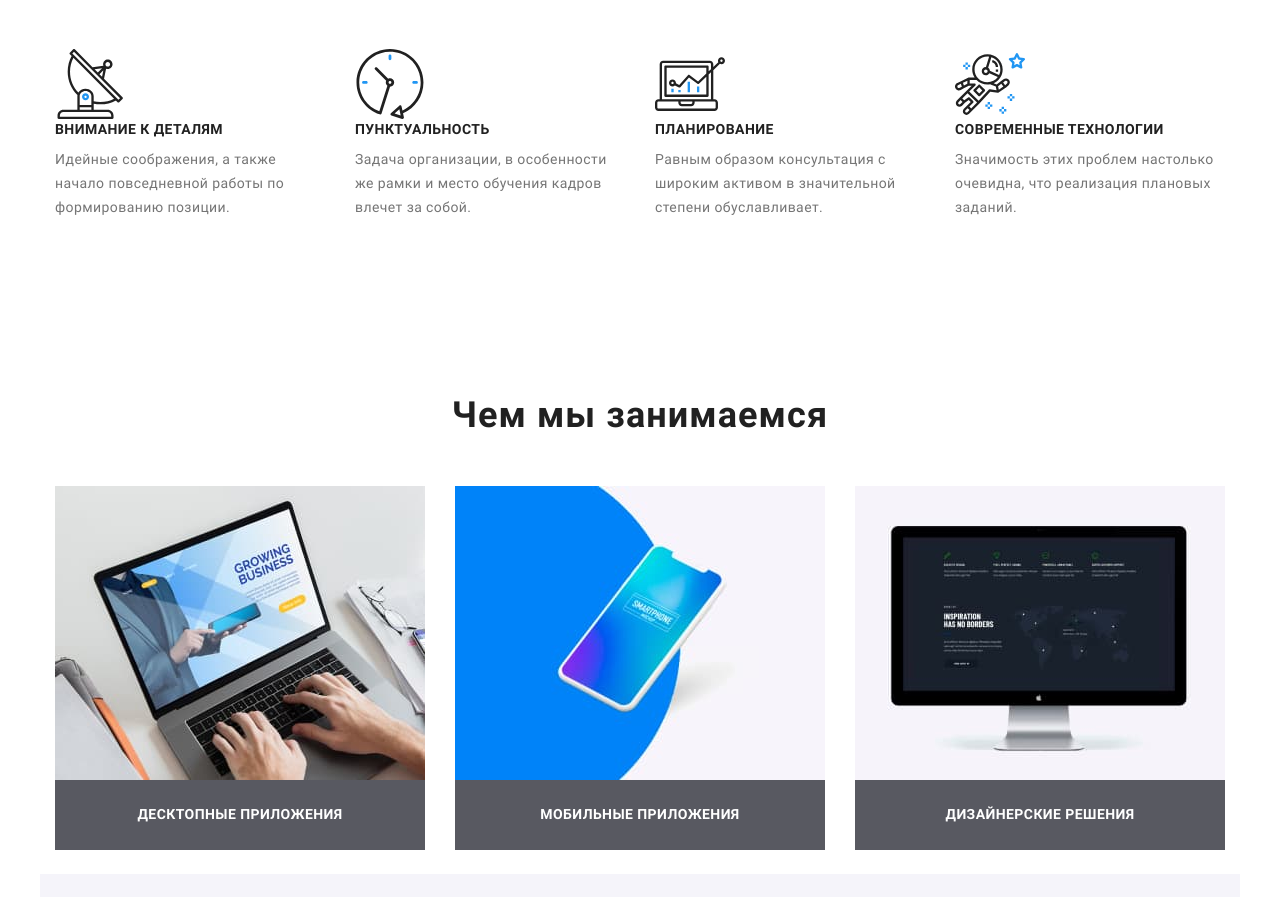
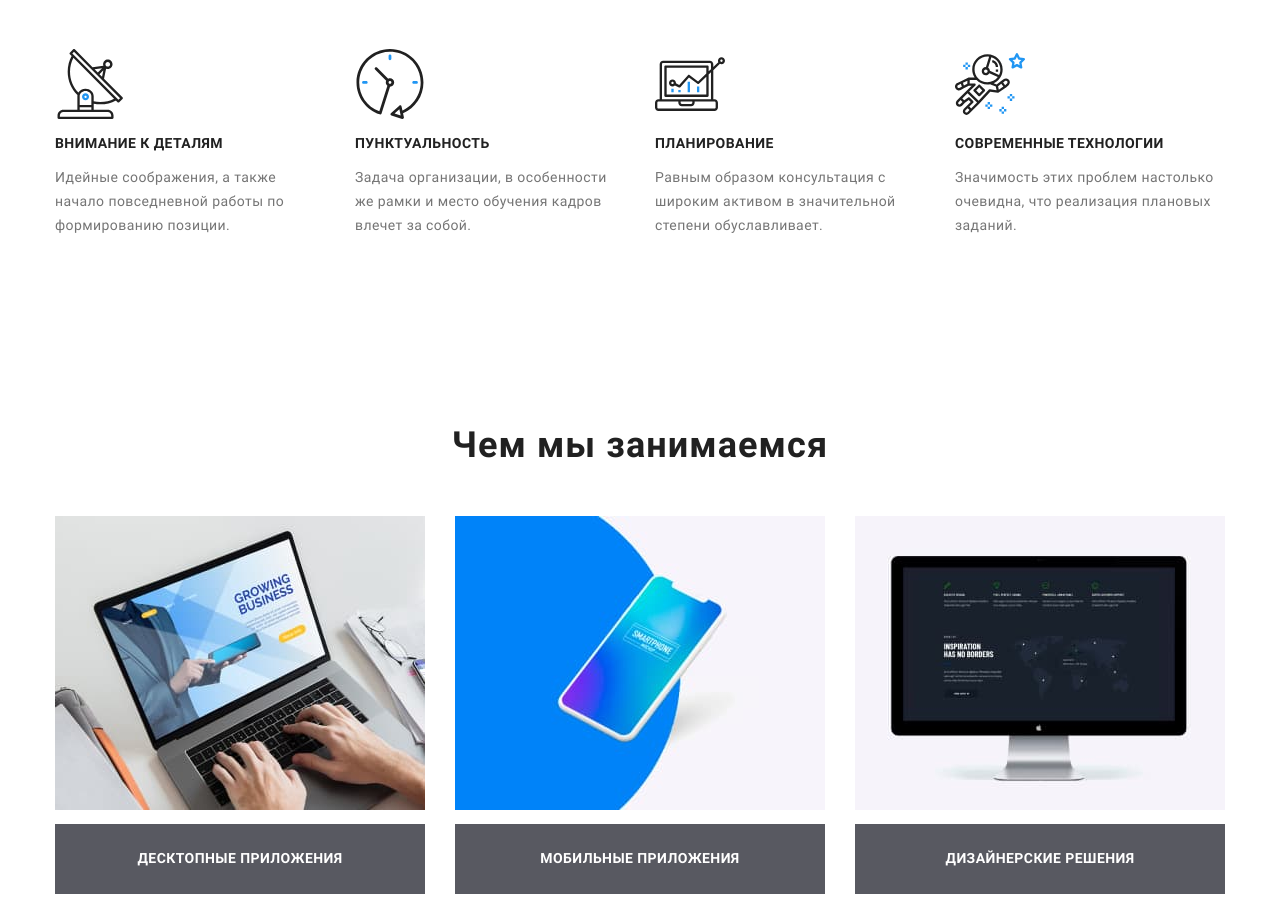
Before and after one commit to maksymkushnirov/goit-24-markup-hw-06, a plain HTML site: page index.html in a window 1280 px wide. Shown: the part 820-1717 px from the top of the page. Drawn offline with Linux system fonts and the light colour scheme.

Commit message:
Update style.css

```diff
--- a/css/style.css
+++ b/css/style.css
@@ -67,23 +67,14 @@
 html {
     box-sizing: border-box;}
 *,
-*::before,
-*::after {
-    box-sizing: inherit;
-    margin: 0;
-    padding: 0;}
+*:before,
+*:after {
+    box-sizing: inherit;}
 body {
     font-family: var(--main-font);
     font-size: 14px;
     background-color: var(--background-color-main);
     color: var(--text-color-dark);}
-    h2, h3 {
-        font-weight: 700;
-    }
-    h1, h2, h3, h4, p {
-        margin-bottom: 0;
-        margin-top: 0;
-    }
     img {
         display: block;
     }
@@ -107,9 +98,6 @@ body {
     }
 /* index.html */
 /* header */
-.header {
-    border-bottom: 1px solid var(--border-bottom-color);
-}
 .header .container {
     display: flex;
     align-items: center;}
```
